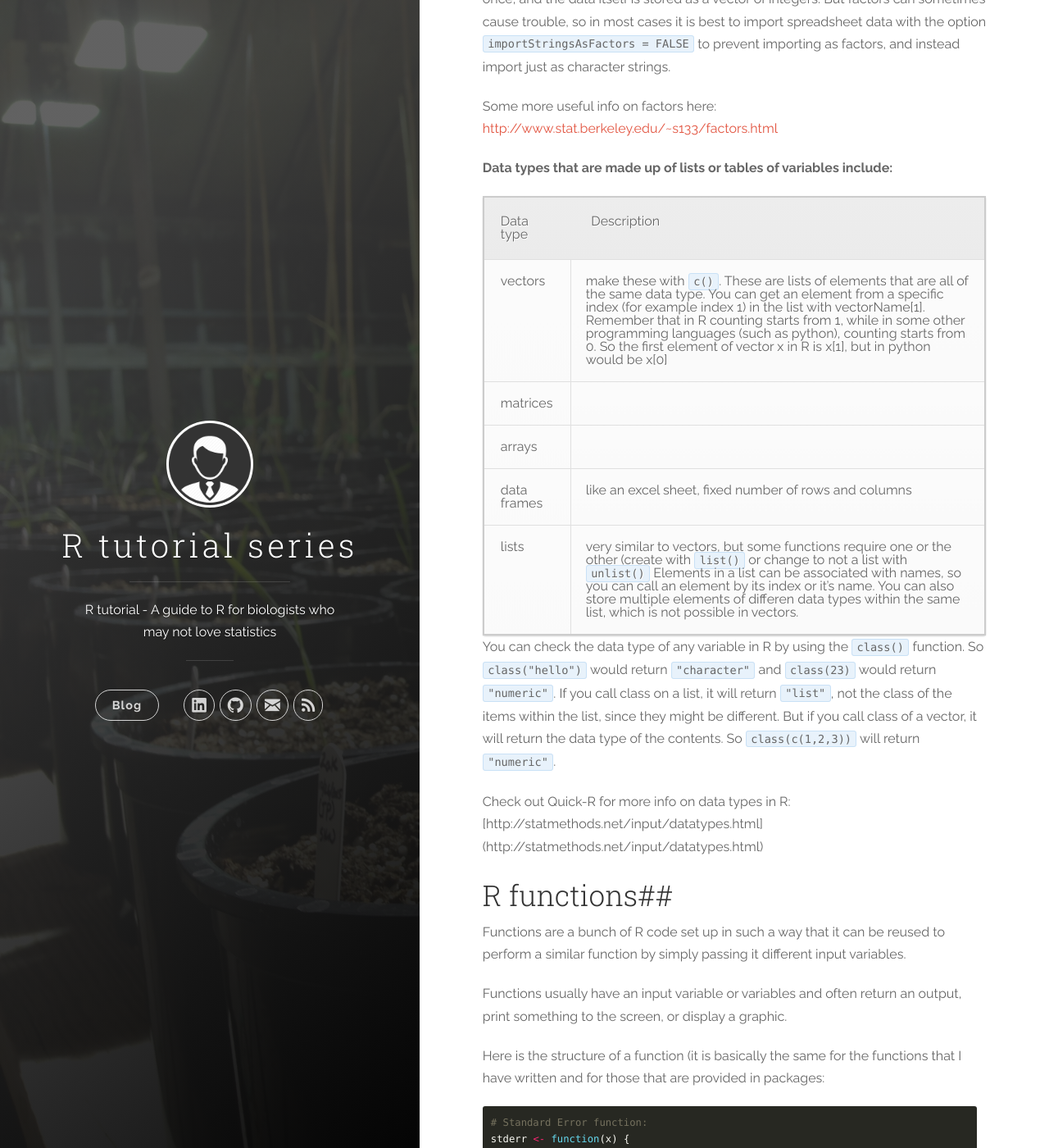
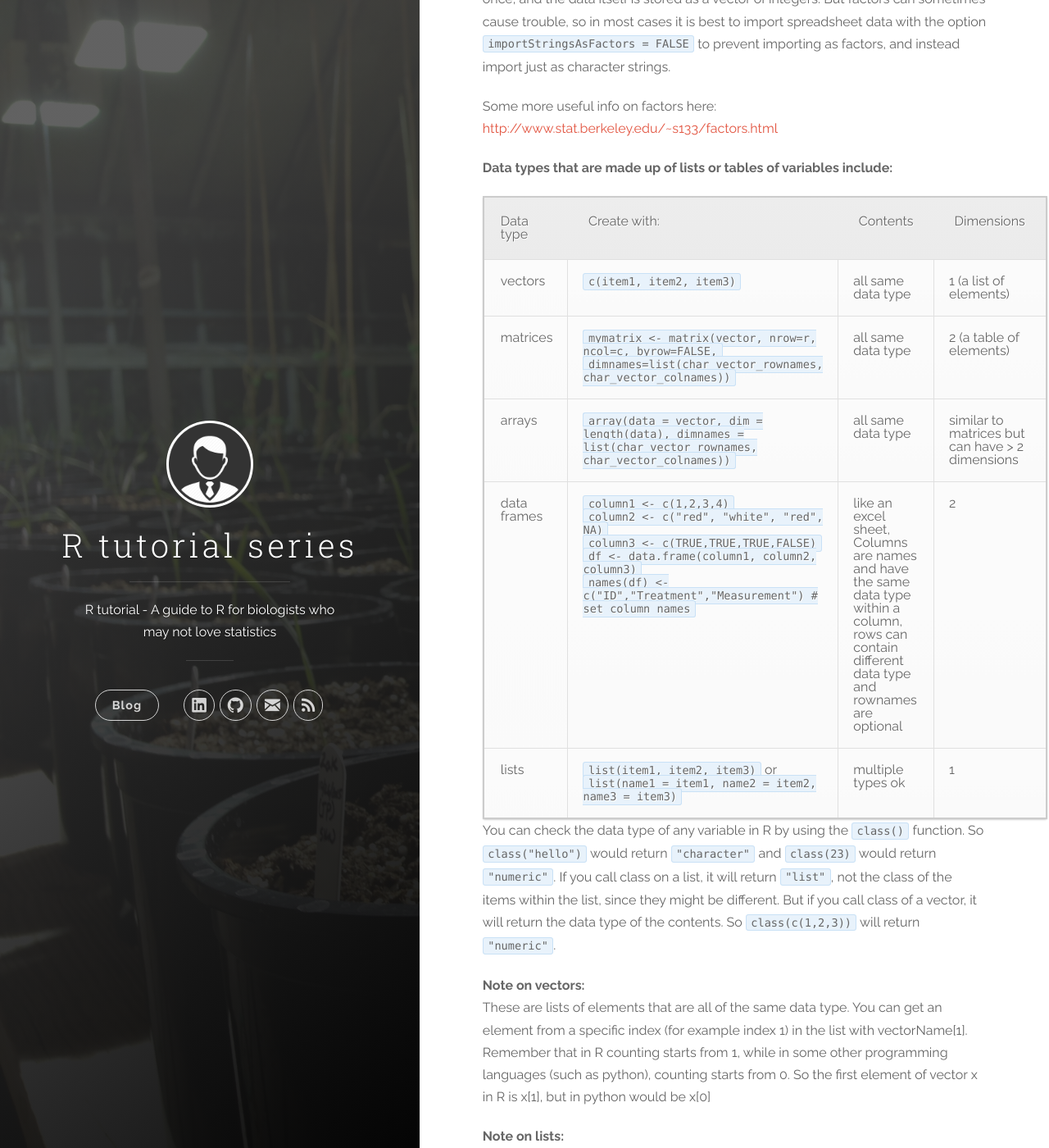
Before and after one commit to bakuhatsu/Rsite, a Jekyll site: the page built from _posts/2016-04-14-Getting-started-with-R.markdown, in a window 1280 px wide and 1400 px high, scrolled down 10279 px. Shown: the whole window at 82% size. Built offline with Jekyll 4.4.1, drawn with Linux system fonts in a browser that asks for light colours; nearby versions of some CDN libraries; Markdown is read by kramdown in place of the engine named in the settings; some of the changed text lies outside the part shown.

Commit message:
updated file

```diff
--- a/_posts/2016-04-14-Getting-started-with-R.markdown
+++ b/_posts/2016-04-14-Getting-started-with-R.markdown
@@ -262,15 +262,21 @@ Some more useful info on factors here: [http://www.stat.berkeley.edu/~s133/facto
 
 **Data types that are made up of lists or tables of variables include:**
 
-| Data type     	| Description     |
-|:------------- 	|:--------------- |
-| vectors       	| make these with `c()`.  These are lists of elements that are all of the same data type.  You can get an element from a specific index (for example index 1) in the list with vectorName[1].  Remember that in R counting starts from 1, while in some other programming languages (such as python), counting starts from 0.  So the first element of vector x in R is x[1], but in python would be x[0] |
-| matrices      	|                       |
-| arrays			|							|
-| data frames   	| like an excel sheet, fixed number of rows and columns |
-| lists         	| very similar to vectors, but some functions require one or the other (create with `list()` or change to not a list with `unlist()` Elements in a list can be associated with names, so you can call an element by its index or it's name.  You can also store multiple elements of differen data types within the same list, which is not possible in vectors. |
+| Data type     	| Create with:     | Contents     | Dimensions |
+|:------------- 	|:--------------- | :--------------- | :--------------- |
+| vectors       	| `c(item1, item2, item3)` | all same data type | 1 (a list of elements) |
+| matrices      	| `mymatrix <- matrix(vector, nrow=r, ncol=c, byrow=FALSE,` <br>`  dimnames=list(char_vector_rownames, char_vector_colnames))` | all same data type | 2 (a table of elements) |
+| arrays			| `array(data = vector, dim = length(data), dimnames = list(char_vector_rownames, char_vector_colnames))` |	all same data type | similar to matrices but can have > 2 dimensions |
+| data frames   	| `column1 <- c(1,2,3,4)` <br>`column2 <- c("red", "white", "red", NA)` <br>`column3 <- c(TRUE,TRUE,TRUE,FALSE)` <br>`df <- data.frame(column1, column2, column3)` <br>`names(df) <- c("ID","Treatment","Measurement") # set column names`  | like an excel sheet, Columns are names and have the same data type within a column, rows can contain different data type and rownames are optional | 2 |
+| lists         	| `list(item1, item2, item3)` or `list(name1 = item1, name2 = item2, name3 = item3)` | multiple types ok | 1 |
 
 You can check the data type of any variable in R by using the `class()` function.  So `class("hello")` would return `"character"` and `class(23)` would return `"numeric"`.  If you call class on a list, it will return `"list"`, not the class of the items within the list, since they might be different.  But if you call class of a vector, it will return the data type of the contents.  So `class(c(1,2,3))` will return `"numeric"`.
+
+**Note on vectors:**
+These are lists of elements that are all of the same data type.  You can get an element from a specific index (for example index 1) in the list with vectorName[1].  Remember that in R counting starts from 1, while in some other programming languages (such as python), counting starts from 0.  So the first element of vector x in R is x[1], but in python would be x[0]
+
+**Note on lists:**
+very similar to vectors, but some functions require one or the other (create with `list()` or change to not a list with `unlist()` Elements in a list can be associated with names, so you can call an element by its index or it's name.  You can also store multiple elements of differen data types within the same list, which is not possible in vectors.
 
 Check out Quick-R for more info on data types in R: [http://statmethods.net/input/datatypes.html] (http://statmethods.net/input/datatypes.html)
 
```
